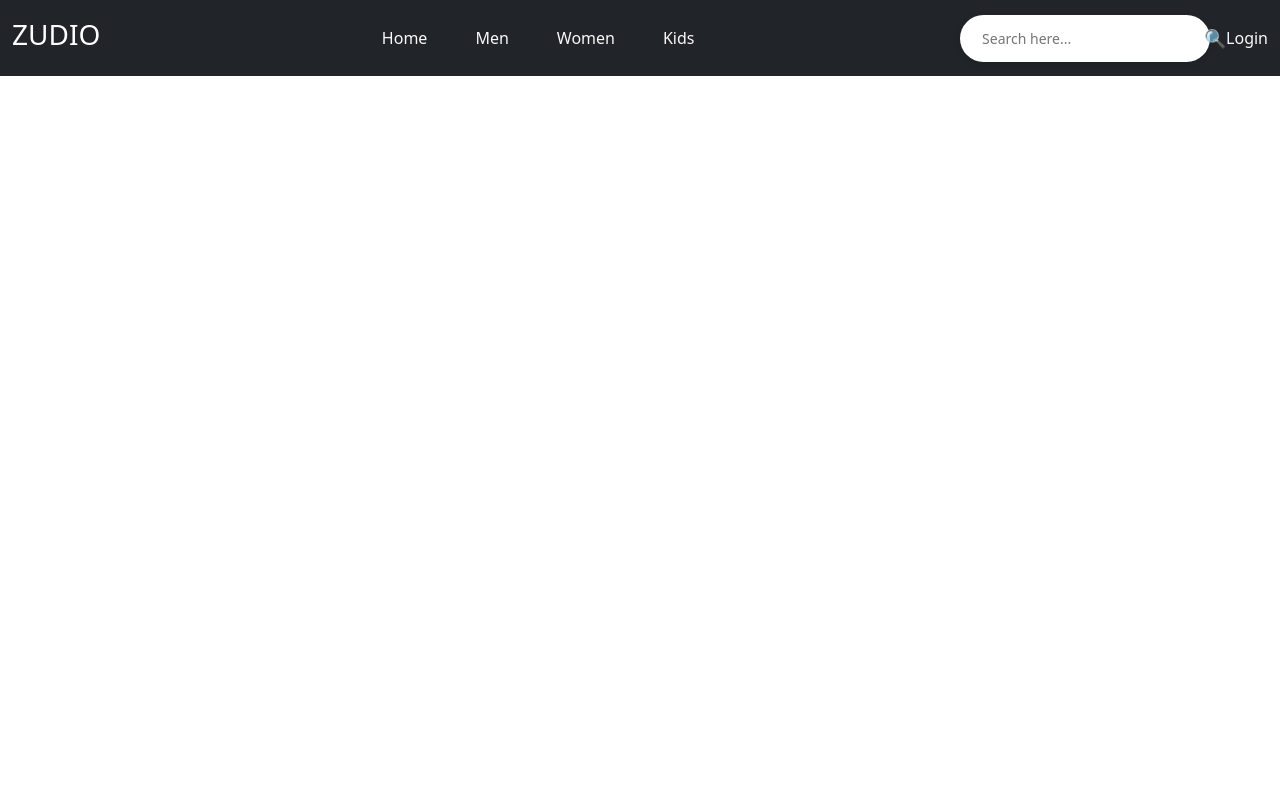
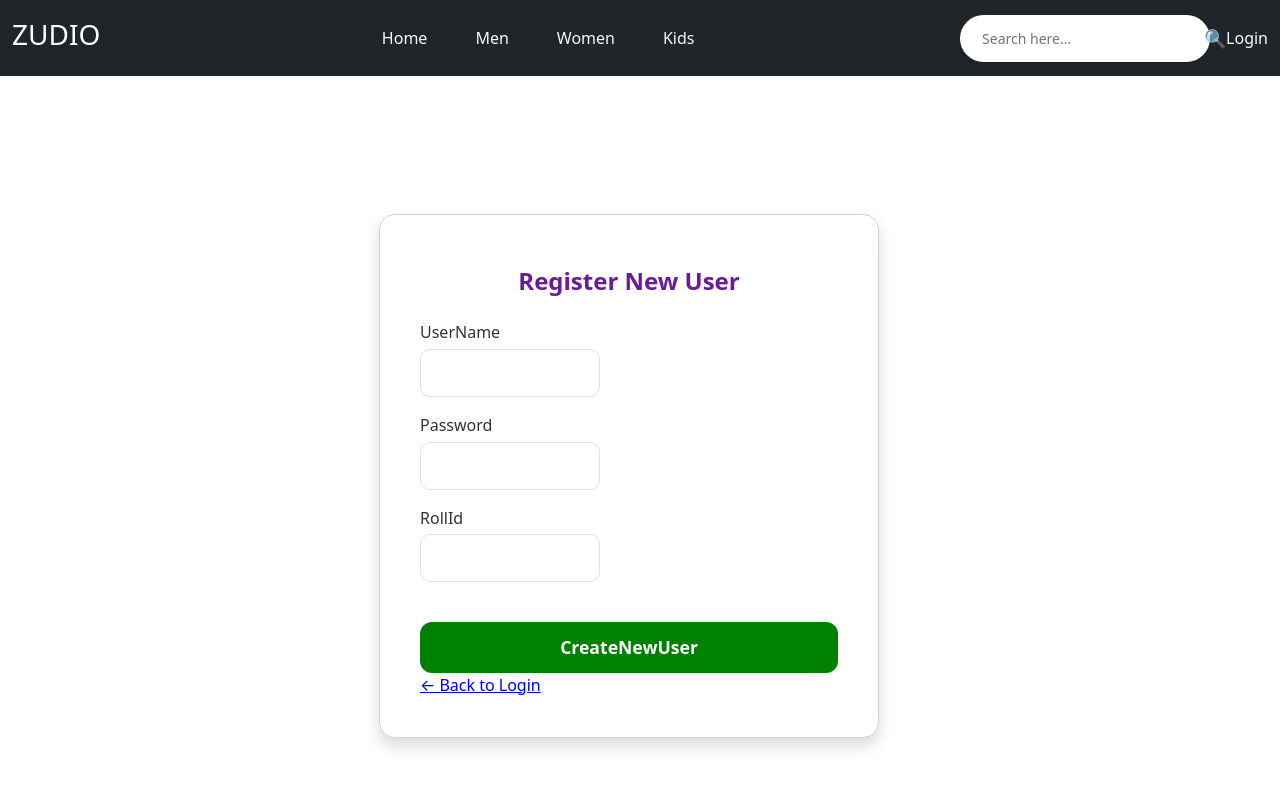
Before and after one commit to sakshikharchan/UI_RETAIL_MANAGMENT_SYSTEM, a React (Vite) app in the folder UiProject/: page /newuser in a window 1280 px wide. Shown: the top 788 px of the page. Built offline with nearby package versions, Linux system fonts and the light colour scheme.

Commit message:
LogintoRegister
done

```diff
--- a/UiProject/package.json
+++ b/UiProject/package.json
@@ -11,7 +11,8 @@
   },
   "dependencies": {
     "react": "^19.0.0",
-    "react-dom": "^19.0.0"
+    "react-dom": "^19.0.0",
+    "react-router-dom": "^7.5.0"
   },
   "devDependencies": {
     "@eslint/js": "^9.21.0",
--- a/UiProject/src/App.jsx
+++ b/UiProject/src/App.jsx
@@ -1,5 +1,4 @@
 import React from 'react';
-
 import { BrowserRouter, Routes, Route, NavLink } from 'react-router-dom';
 import 'bootstrap/dist/css/bootstrap.min.css';
 import 'bootstrap/dist/js/bootstrap.bundle.min.js';
@@ -7,10 +6,9 @@ import Men from './Component/Men.jsx';
 import Women from './Component/Women.jsx';
 import Kids from './Component/Kids.jsx';
 import Home from './Component/Home.jsx';
+import Login from './Component/Login.jsx';
+import NewUser from './Component/NewUser.jsx';
 import './App.css';
-import Login from './Component/Login.jsx';
-
-
 
 function App() {
   return (
@@ -25,15 +23,12 @@ function App() {
             <NavLink className="nav-link text-light" to="/kids">Kids</NavLink>
           </div>
 
-
           <div className="d-flex align-items-center gap-3 nav-right">
             <form className="d-flex">
-            <div className="search-bar">
-         <input type="text" placeholder="Search here..." />
-        <button type="submit">🔍</button>
-          </div>
-
-
+              <div className="search-bar">
+                <input type="text" placeholder="Search here..." />
+                <button type="submit">🔍</button>
+              </div>
             </form>
 
             <NavLink className="nav-link text-light" to="/login">Login</NavLink>
@@ -46,9 +41,10 @@ function App() {
         <Route path="/men" element={<Men />} />
         <Route path="/women" element={<Women />} />
         <Route path="/kids" element={<Kids />} />
-        <Route path="/login" className="login" element={<Login />} />
+        <Route path="/login" element={<Login />}/>
+        <Route path="/newuser" element={<NewUser />} />
+
       </Routes>
-
     </BrowserRouter>
   );
 }
--- a/UiProject/src/Component/Login.jsx
+++ b/UiProject/src/Component/Login.jsx
@@ -1,62 +1,41 @@
 import React from "react";
+import { Link, Outlet } from 'react-router-dom';
 
-let Login=()=>{
-    return (<>
+let Login = () => {
+    return (
+        <>
             <div className="container">
                 <div className="row justify-content-center align-items-center min-vh-100">
-    <div className="col-md-8 col-lg-6"> {/* Wider form */}
+                    <div className="col-md-8 col-lg-6">
                         <div className="card shadow rounded-4">
                             <div className="card-body p-4">
                                 <h4 className="card-title text-center mb-4">Login</h4>
-          <form >
-            {/* form fields here */}
-
+                                <form>
                                     <div className="mb-3">
                                         <label htmlFor="username" className="form-label">UserName</label>
-                  <input
-                    type="text"
-                    className="form-control"
-                    id="username"
-                    name="username"
-
-                    required
-                  />
+                                        <input type="text" className="form-control" id="username" name="username" required />
                                     </div>
-
-
                                     <div className="mb-3">
                                         <label htmlFor="password" className="form-label">Password</label>
-                  <input
-                    type="password"
-                    className="form-control"
-                    id="password"
-                    name="password"
-
-                    required
-                  />
+                                        <input type="password" className="form-control" id="password" name="password" required />
                                     </div>
                                     <div className="mb-3">
                                         <label htmlFor="rollId" className="form-label">RollId</label>
-                  <input
-                    type="text"
-                    className="form-control"
-                    id="rollId"
-                    name="rollId"
-
-                    required
-                  />
+                                        <input type="text" className="form-control" id="rollId" name="rollId" required />
                                     </div>
                                     <div className="d-grid">
                                         <button type="submit" className="btn btn-primary">Login</button>
                                     </div>
                                 </form>
+                                <Link to="/newuser" className="d-block text-center mt-3">New User? Register Here</Link>
                             </div>
                         </div>
                     </div>
                 </div>
             </div>
+            <Outlet />
+        </>
+    );
+};
 
-
-    </>);
-}
 export default Login;
--- /dev/null
+++ b/UiProject/src/Component/NewUser.jsx
@@ -0,0 +1,61 @@
+import React from "react";
+import { Link } from 'react-router-dom';
+import Login from "./Login";
+
+let NewUser = () => {
+    const [formData, setFormData] = React.useState({
+        username: '',
+        password: '',
+        rollId: ''
+    });
+    const handleSubmit = (event) => {
+        event.preventDefault();
+        const formData = new FormData(event.target);
+        const data = Object.fromEntries(formData.entries());
+        console.log(data);
+
+    }
+    const Login = () => {
+
+        console.log("Login clicked");
+    }
+    return (
+        <>
+            {/* <h1 style={{marginLeft:"300px",marginTop:"10px"}}>Register New User</h1> */}
+              <div className="container">
+                              <div className="row justify-content-center align-items-center min-vh-100">
+                                  <div className="col-md-8 col-lg-6">
+                                      <div className="card shadow rounded-4">
+                                          <div className="card-body p-4">
+                                              <h4 className="card-title text-center mb-4">Register New User</h4>
+                                              <form onSubmit={handleSubmit}>
+                                                  <div className="mb-3">
+                                                      <label htmlFor="username" className="form-label">UserName</label>
+                                                      <input type="text" className="form-control" id="username" name="username" required />
+                                                  </div>
+                                                  <div className="mb-3">
+                                                      <label htmlFor="password" className="form-label">Password</label>
+                                                      <input type="password" className="form-control" id="password" name="password" required />
+                                                  </div>
+                                                  <div className="mb-3">
+                                                      <label htmlFor="rollId" className="form-label">RollId</label>
+                                                      <input type="text" className="form-control" id="rollId" name="rollId" required />
+                                                  </div>
+                                                  <div className="d-grid">
+                                                    <br />
+                                                      <button type="submit" className="btn btn-primary" style={{backgroundColor:"green"}}>CreateNewUser</button>
+                                                  </div>
+                                              </form>
+                                              <Link to="/login" style={{color:"blue" }}>← Back to Login</Link>
+                                            </div>
+                                      </div>
+                                  </div>
+                              </div>
+                          </div>
+
+
+        </>
+    );
+};
+
+export default NewUser;
```
Also changed, not shown: 1 other file (tests, documents, lock files or other folders). Lines whose indentation alone changed are shown as unchanged.
